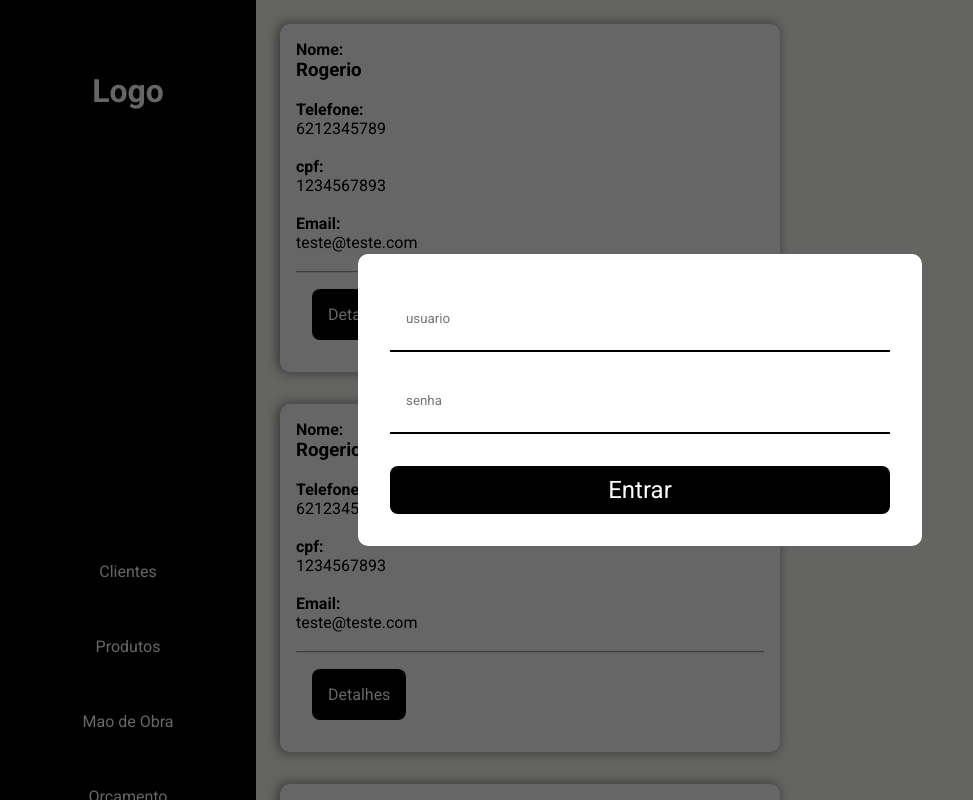
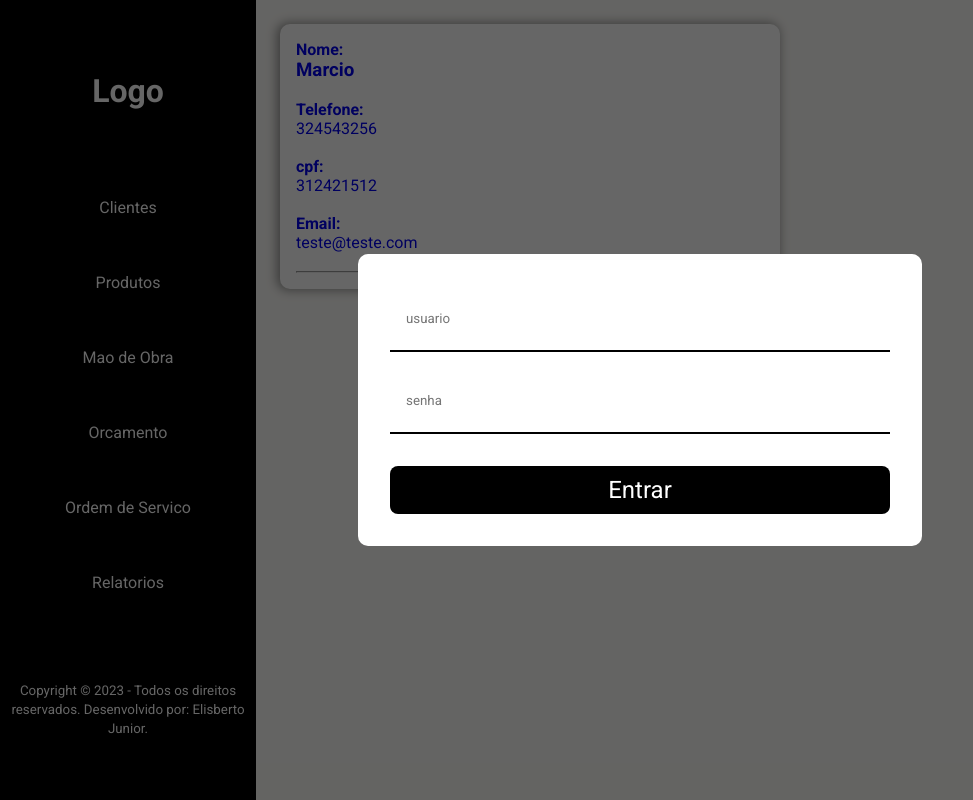
Before and after one commit to ElisbertoJunior/Wellcar-client, a React (Vite) app: page /clients in a window 1280 px wide. Shown: the top 800 px of the page, without its empty margins (0-973 px from the left). Built offline with nearby package versions, Linux system fonts and the light colour scheme.

Commit message:
feat: adicionando pagina de cliente

```diff
--- a/src/components/Card/index.tsx
+++ b/src/components/Card/index.tsx
@@ -1,29 +1,62 @@
-import Button from "../Button"
-import {CardContainer } from "./styles"
+import { CardContainer, InternalCard } from "./styles";
 
+type Props = {
+  id: number;
+  name: string;
+  phone: string;
+  cpf: number;
+  email: string;
+  // "cars": []
+  children?: JSX.Element;
+  typeCard?: "internal" | "external";
+};
 
-const Card = () => {
+const Card = ({ cpf, email, id, name, phone, children, typeCard }: Props) => {
+
+  if (typeCard === "external") {
     return (
-    <CardContainer>
+      <CardContainer to={`/client/${id}`}>
         <strong>Nome:</strong>
-      <h3>Rogerio</h3>
+        <h3>{name}</h3>
         <br />
 
         <strong>Telefone:</strong>
-      <p>6212345789</p>
+        <p>{phone}</p>
         <br />
 
         <strong>cpf:</strong>
-      <p>1234567893</p>
+        <p>{cpf}</p>
         <br />
 
         <strong>Email:</strong>
-      <p>teste@teste.com</p>
+        <p>{email}</p>
         <br />
         <hr />
-      <Button children={"Detalhes"}/>
+        {children}
       </CardContainer>
-  )
-}
+    );
+  } else
+    return (
+      <InternalCard>
+        <strong>Nome:</strong>
+        <h3>{name}</h3>
+        <br />
 
-export default Card
+        <strong>Telefone:</strong>
+        <p>{phone}</p>
+        <br />
+
+        <strong>cpf:</strong>
+        <p>{cpf}</p>
+        <br />
+
+        <strong>Email:</strong>
+        <p>{email}</p>
+        <br />
+        <hr />
+        {children}
+      </InternalCard>
+    );
+};
+
+export default Card;
--- a/src/components/Card/styles.ts
+++ b/src/components/Card/styles.ts
@@ -1,9 +1,10 @@
+import { Link } from "react-router-dom";
 import { colors } from "./../../styles/index";
 import styled from "styled-components";
 
 
 
-export const CardContainer = styled.div`
+export const CardContainer = styled(Link)`
   background: ${colors.whiteColor};
   padding: 1rem;
   width: 31.25rem;
@@ -13,3 +14,14 @@ export const CardContainer = styled.div`
   -moz-box-shadow: -2px 0px 11px 1px rgba(0, 0, 0, 0.42);
   box-shadow: -2px 0px 11px 1px rgba(0, 0, 0, 0.42);
 `;
+
+export const InternalCard = styled.div`
+  background: ${colors.whiteColor};
+  padding: 1rem;
+  width: 100%;
+  border-radius: 10px;
+  margin: 1rem;
+  -webkit-box-shadow: -2px 0px 11px 1px rgba(0, 0, 0, 0.42);
+  -moz-box-shadow: -2px 0px 11px 1px rgba(0, 0, 0, 0.42);
+  box-shadow: -2px 0px 11px 1px rgba(0, 0, 0, 0.42);
+`;
--- /dev/null
+++ b/src/pages/ClientDetails/index.tsx
@@ -0,0 +1,24 @@
+
+import { styled } from 'styled-components'
+import Card from '../../components/Card'
+import Button from '../../components/Button'
+
+const ClientsContainer = styled.div`
+  display: flex;
+
+
+`
+
+const ClientDetails = () => {
+
+
+  return (
+    <ClientsContainer>
+      <Card id={0} name={'Rogerio'} phone={'235463546754'} cpf={325511556} email={'teste@teste.com'} >
+        <Button>Adicionar carro</Button>
+      </Card>
+    </ClientsContainer>
+  )
+}
+
+export default ClientDetails
--- a/src/pages/Clients/index.tsx
+++ b/src/pages/Clients/index.tsx
@@ -1,22 +1,23 @@
-import styled from "styled-components"
-import Card from "../../components/Card"
+import styled from "styled-components";
+import Card from "../../components/Card";
 
 const ClientsContainer = styled.div`
   display: flex;
   flex-wrap: wrap;
-
-`
-
+`;
 
 const Clients = () => {
   return (
     <ClientsContainer>
-      <Card/>
-      <Card/>
-      <Card/>
-      <Card/>
+      <Card
+        typeCard="external"
+        id={0}
+        name={"Marcio"}
+        phone={"324543256"}
+        cpf={312421512}
+        email={"teste@teste.com"}      />
     </ClientsContainer>
-  )
-}
+  );
+};
 
-export default Clients
+export default Clients;
--- a/src/routes/index.tsx
+++ b/src/routes/index.tsx
@@ -6,12 +6,14 @@ import Products from "../pages/Products";
 import Labor from "../pages/Labor";
 import Reports from "../pages/Reports";
 import ServiceOrder from "../pages/ServiceOrder";
+import ClientDetails from "../pages/ClientDetails";
 
 const Routes = () => {
   return (
     <Router>
       <Route path="/" element={<Home />} />
       <Route path="/clients" element={<Clients />} />
+      <Route path="/client/:id" element={<ClientDetails />} />
       <Route path="/budgets" element={<Budget />} />
       <Route path="/labor" element={<Labor />} />
       <Route path="/products" element={<Products />} />
```
Lines whose indentation alone changed are shown as unchanged.
